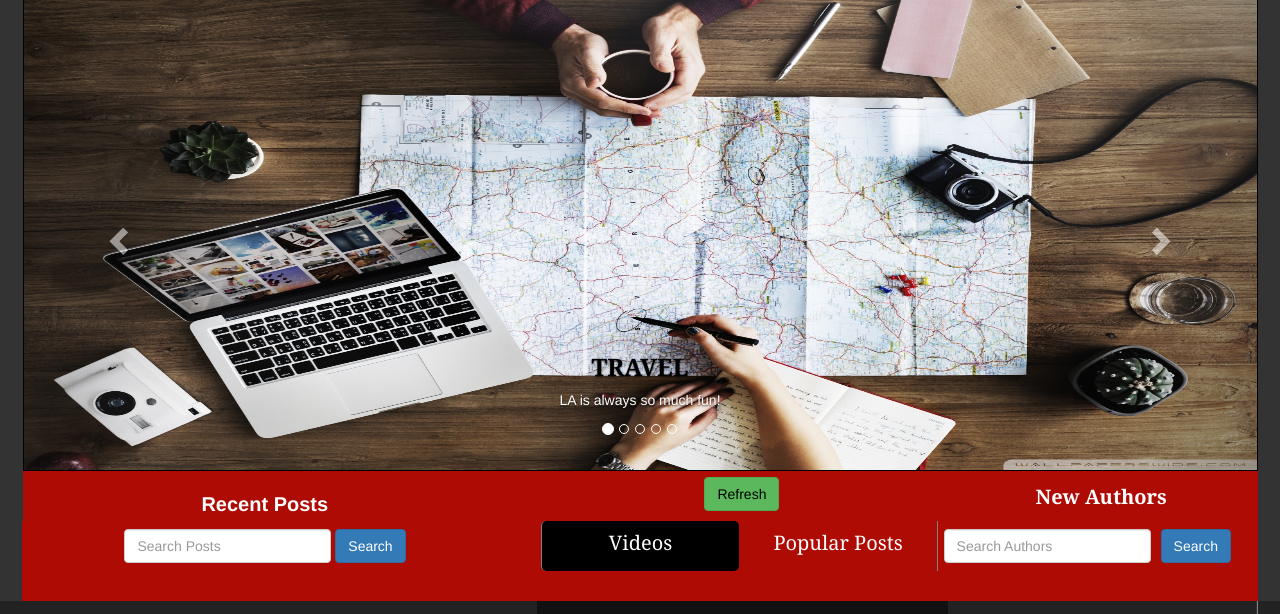
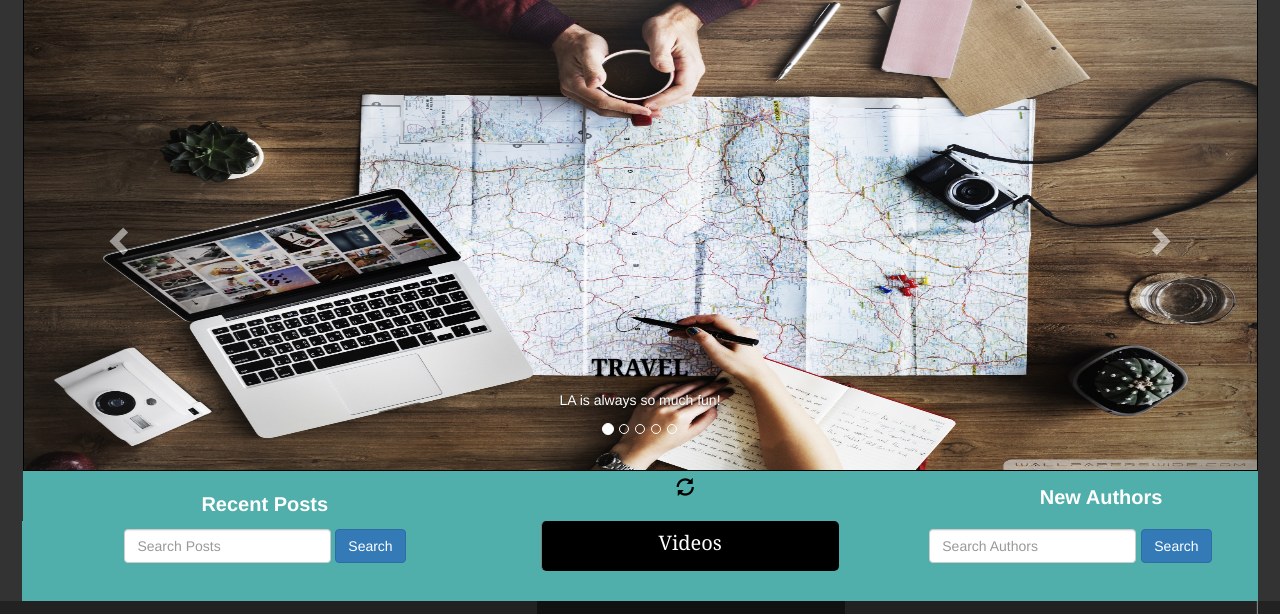
Before and after one commit to priyankkodesia/Blogger-v1.0, a Django app: page /posts/ in a window 1280 px wide. Shown: the part 83-697 px from the top of the page. Run offline with Django 3.2, Linux system fonts and the light colour scheme; a user stored in the database is signed in; data comes from the database, SQL or seed files in the repository; both versions use the stored data as it was after the commit; some libraries are stand-ins or nearby versions.

Commit message:
functionality complete

```diff
--- a/Posts/views.py
+++ b/Posts/views.py
@@ -161,8 +161,9 @@ def listView(request):
     current_user=User.objects.get(pk=request.user.pk)
     posts_list = PostModel.objects.all().order_by('-pk')[:3]
     authors_list = AuthorDetailModel.objects.exclude(pk=1).order_by('-pk')[:3]
+    authors_list_liked = PostModel.objects.exclude(pk=1).order_by('-likes')[:3]
 
-    context = {'posts_list': posts_list, 'authors_list': authors_list,'current_user':current_user}
+    context = {'posts_list': posts_list,'authors_list_liked': authors_list_liked, 'authors_list': authors_list,'current_user':current_user}
     return render(request, 'index.html', context)
 
 @login_required
@@ -177,8 +178,10 @@ def postDetailView(request,slug=None):
 @login_required
 def chatView(request,*args,**kwargs):
      if request.method=="GET":
+
         try:
             comments=CommentsModel.objects.all().order_by('-timestamp')
+
         except:
             comments = None
         return render(request,'chat.html',{'comments':comments})
--- a/templates/index.html
+++ b/templates/index.html
@@ -48,14 +48,14 @@
 		}
 
 		#list-headings {
-			background-color: #af0b05;
+			background-color:#50afab !important;
 			padding: 6px;
 			text-align: center;
 			max-width: 98.8%;
 			margin: auto;
 		}
 		#search{
-			background-color: #af0b05;
+			background-color: #50afab !important;
 			margin-bottom:60px !important;
 			text-align: center;
 			max-width: 98.8%;
@@ -108,6 +108,7 @@
 
 		}
 		.item h2:hover{color:#666}
+		.thumbnail{color:white}
 	</style>
 </head>
 
@@ -205,23 +206,22 @@
 
 			</div>
 <div class="col-sm-4 ">
-			<a href="{% url 'Posts:list' %}" style="margin-right:0px; " ><button type="button" class="btn btn-success" style="color:#000">Refresh</button></a>
+				<a href="{% url 'Posts:list' %}" ><span class="glyphicon glyphicon-refresh" style="margin-left:-30%;color:black;font-size:18px"></button></a>
 
 	</div>
 
 
 			<div class="col-sm-3 ">
 
-					<h4 class="category-links large" style="font-family:Cambria, Cochin, Georgia, Times, Times New Roman, serif;
-									font-size:20px;
-									font-weight:900;
+					<h4 class="category-links large" style="font-size:20px;
+									font-weight:700;
 									margin:9px -15px -5px 0px;margin-left:-10px;
 									color:white;text-decoration:none;">New Authors</h4>
 
 			</div>
 		</div>
 	</div>
-		<div class="container-fluid body" style="background-color:#af0b05;max-width:96.6%">
+		<div class="container-fluid body" style="background-color:#50afab;max-width:96.6%">
 		<div class="row " id='search'>
 			<div class="col-sm-5">
 				<form class="navbar-form"  method='POST' action=''> {% csrf_token %}
@@ -234,29 +234,24 @@
 
 			</div>
 
-							<div class="col-sm-2 link acti" style="margin-bottom:-30px;border-left:1px solid grey;">
+							<div class="col-sm-3 link acti" style="margin-bottom:-30px;border-left:1px solid grey;">
 								<a href="" style="text-decoration:none">
 									<p class="category-links small" id="videos_link">Videos</p>
 								</a>
 
 
 							</div>
-							<div class="col-sm-2 link " style="margin-bottom:-30px;border-right:1px solid grey;">
-								<a href=""  style="text-decoration:none">
-									<p class="category-links small" id="most_liked_link">Popular Posts</p>
-								</a>
 
-							</div>
 
 
 			<div class="col-sm-3 " >
 				<form style="display:flex" class="navbar-form" method='POST' action=''> {% csrf_token %}
 
 					<div class="form-group">
-						<input class="form-control " style="margin-right:10px" type="text" id="search_authors" placeholder="Search Authors" value='{{ request.POST.get }}' name='query'>
+						<input class="form-control " style="margin-right:-50px" type="text" id="search_authors" placeholder="Search Authors" value='{{ request.POST.get }}' name='query'>
 
 					</div>
-					<button class="btn btn-primary" style="margin-right:-130px" id="search_btn2" type="submit">Search</button>
+					<button class="btn btn-primary" style="margin-right:-210px;margin-left:55px" id="search_btn2" type="submit">Search</button>
 
 				</form>
 
@@ -274,47 +269,48 @@
 
 					<div id="searcher">
 					{% for post in posts_list %}
-					<div class="posts_list thumbnail" style="background-color:#c7c9cc;padding:13px !important;min-height:195px">
+					<div class="posts_list thumbnail" style="background-image:url('http://cdn.wallpapersafari.com/72/18/Rq7Dn9.png');background-size:100% 100%;padding:13px !important;max-height:195px">
 					{% if post.image %}<img src="{{ post.image.url }}" class="img-responsive" style="height:150px;width:140px;float:left;margin:10px 15px 10px 20px;border:0.8px solid grey">{% endif %}
-					<a href="{{ post.get_absolute_url }}" style="text-decoration:none;color:black;"><h2 style="margin:10px 5px 13px 15px;font-weight:900;">{{ post.title }}</h2></a>
-					<h4><span style="background-color:#9423c4;padding:0.3px">{{ post.timestamp|date }}</span>&nbsp; POSTED BY <b>{{ post.Author.get_full_name }}</b></h4>
-					<div class="content-markdown" style="margin-bottom:20px">{{ post.content|truncatechars:40 }}</div>
+					<a href="{{ post.get_absolute_url }}" style="text-decoration:none;color:white;"><h2 style="margin:10px 5px 13px 15px;font-weight:900;">{{ post.title|capfirst }}</h2></a>
+					<div >{{ post.content|truncatechars:80 }}</div><br>
+					&nbsp; <span style="margin-top:80px !important"><p style="float:right;margin-bottom:2px;font-size:20px"><b>{{ post.Author.get_full_name }}</b></p><p style="margin-left:80%;margin-bottom:20px !important">{{ post.timestamp|date }}</p></span>
+
 
 					</div>
 					{% endfor %}
 				<br></div><br>
 				</div>
 
-					<span style="margin-bottom:10px;margin-top:10px"><a href="{% url 'Posts:posts' %}"><button type="button"  style="margin-left:40%;" class="btn btn-info">View All</button></a></span>
+					<span  class="view_all_posts" style="margin-bottom:10px;margin-top:10px"><a href="{% url 'Posts:posts' %}"><button type="button"  style="margin-left:40%;" class="btn btn-primary">View All</button></a></span>
 
 			</div>
-			<div class="col-sm-4" id="middle-div" style="background-color:#111;color:white !important;padding-bottom:63px;">
+			<div class="col-sm-3" id="middle-div" style="background-color:#111;color:white !important;padding-bottom:30px;">
 				<div class="videos" >
 					<div class="vid-1">
-						<h2 id="heading-vid-1" style="margin:35px 5px 12px 15px;font-weight:900;text-align:center">Around the World!!</h2>
-						<iframe id="vid-1" width="400" height="240" src="https://www.youtube.com/embed/RcmrbNRK-jY"  frameborder="0" allowfullscreen></iframe>
+						<h2 id="heading-vid-1" style="margin:22px 5px 12px 15px;font-weight:900;text-align:center">Around the World!!</h2>
+						<iframe id="vid-1" width="300" height="207" src="https://www.youtube.com/embed/RcmrbNRK-jY"  frameborder="0" allowfullscreen></iframe>
 					</div>
 					<div class="vid-2">
-						<h2 id="heading-vid-2" style="margin:35px 5px 12px 15px;font-weight:900;text-align:center">Most Affordable Destinations!!</h2>
-						<iframe  id="vid-2" width="400" height="240" src="https://www.youtube.com/embed/sRyslbdtT90" frameborder="0" allowfullscreen></iframe>
+						<h2 id="heading-vid-2" style="margin:46px 5px 17px 15px;font-weight:900;text-align:center">Most Affordable Destinations!!</h2>
+						<iframe  id="vid-2" width="300" height="200" src="https://www.youtube.com/embed/sRyslbdtT90" frameborder="0" allowfullscreen></iframe>
 
-					</div>
+					</div><br><br><hr>
 
 					<div class="col-sm-2">
-						<button type="button" id="videos-prev" class=btn style="background-color:#14247a;margin:23px 20px -23px 200px;color:white;">Prev</button>
+						<button type="button" id="videos-prev" class=btn style="background-color:#14247a;margin:-12px 10px -10px 160px;color:white;">Prev</button>
 					</div>
 					<div class="col-sm-2">
-						<button type="button" id="videos-next" class=btn style="background-color:#14247a;margin:23px 30px -23px 50px;color:white;">Next</button>
+						<button type="button" id="videos-next" class=btn style="background-color:#14247a;margin:-12px 10px -10px 10px;color:white;">Next</button>
 					</div>
 				</div>
 			</div>
-			<div class="col-sm-3" style="background-color:#222 !important; padding-bottom:20px">
+			<div class="col-sm-4" style="background-color:#222 !important; padding-bottom:20px">
 			<div class="item authors">
 				<div id="searcher2" style="margin-top:16px;padding-bottom:-15px">
 				{% for author in authors_list %}
-						<div class="authors_list thumbnail" style="background-color:#d6dbda;min-height:195px">
+						<div class="authors_list thumbnail" style="background-image:url('http://cdn.wallpapersafari.com/72/18/Rq7Dn9.png');background-size:100% 100%;min-height:195px">
 							<img src="{{ author.profile_pic.url }}" class="img-responsive" style="float:left;border-radius:5%;height:140px;width:130px;margin:15px 10px 5px 10px;">
-							<a href="{{ author.get_absolute_url }}" style="text-decoration:none;color:black"><h2 style="margin:30px 5px 13px 15px;font-family:Cambria, Cochin, Georgia, Times, Times New Roman, serif;font-weight:900;margin-top:35px;">{{ author.full_name}}</h2></a>
+							<a href="{{ author.get_absolute_url }}" style="text-decoration:none;color:white"><h2 style="margin:30px 5px 13px 15px;font-family:Cambria, Cochin, Georgia, Times, Times New Roman, serif;font-weight:900;margin-top:35px;">{{ author.full_name|capfirst}}</h2></a>
 							<h4>{{ author.work|truncatechars:60 }}</h4><br>
 
 						</div>
@@ -323,7 +319,7 @@
 			</div>
 			<hr>
 
-					<a href="{% url 'Posts:authors' %}"><button type="button" style="margin-left:40%;margin-top:-10px;margin-bottom:10px" class="btn btn-info">View All</button></a>
+					<span class="view_all_authors"><a href="{% url 'Posts:authors' %}"><button type="button" style="margin-left:40%;margin-top:-10px;margin-bottom:10px" class="btn btn-primary">View All</button></a></span>
 		</div>
 
 	</div>
@@ -342,6 +338,9 @@
 			})
 			$('#most_liked_link').on('click',function(){
 				$('.videos').hide();
+				{% for auth in authors_list_liked %}
+					console.log(auth.content)
+				{% endfor %}
 
 
 			})
@@ -424,9 +423,11 @@
 			})
 
 
+
 					$("#search_btn").on('click', function (e) {
 					var val = $('#search_text').val();
 					e.preventDefault();
+					$('.view_all_posts').hide();
 					if(val!=""){
 					$.ajax({
 						type: 'POST',
@@ -446,6 +447,9 @@
 
 								title = result['result'][i]['title']
 								content = result['result'][i]['content']
+								content= content.toString();
+								content = content.slice(0,60);
+								console.log(content)
 								image = result['result'][i]['image']
 								full_name = result['result'][i]['full_name']
 								timestamp = result['result'][i]['timestamp']
@@ -456,11 +460,10 @@
 								slug = result['result'][i]['slug']
 								var get_abs_url = "{% url 'Posts:postdetail' slug=12345 %}".replace(/12345/, slug);
 								console.log(updated)
-									$('#searcher').append( '<div class="posts_list thumbnail"style="background-color:#ccc"><img src=" ' + image + '" class="img-responsive" style="height:150px;width:140px;float:left;margin:10px 15px 10px 20px;border:0.8px solid grey">'+
-									'<a href=" ' + get_abs_url + ' " style="text-decoration:none;color:black;"><h2 style="margin:10px 5px 13px 15px;font-weight:900;">' + title + '</h3></a>' +
-										'<h4><span style="background-color:#9423c4;padding:0.3px">'+d+'</span>&nbsp; POSTED BY <b>'+ full_name + '</b></h4>'+
-
-										'<div class="content-markdown">' + content + '</div><hr></div>')
+									$('#searcher').append('<div class="posts_list thumbnail" style="background-image:url(\'http://cdn.wallpapersafari.com/72/18/Rq7Dn9.png\');background-size:100% 100%;padding:13px !important;max-height:195px">'+
+					'<img src="'+image+'" class="img-responsive" style="height:150px;width:140px;float:left;margin:10px 15px 10px 20px;border:0.8px solid grey">'+
+					'<a href="'+get_abs_url+'" style="text-decoration:none;color:white;"><h2 style="margin:10px 5px 13px 15px;font-weight:900;">'+title+'</h2></a>'+
+					'<div >'+content+'...</div><br>&nbsp; <span style="margin-top:80px !important"><p style="float:right;margin-bottom:2px;font-size:20px"><b>'+full_name+'</b></p><p style="margin-left:75%;margin-bottom:20px !important">'+d+'</p></span></div>')
 
 							}
 						}
@@ -473,6 +476,7 @@
 									var val = $('#search_authors').val();
 									console.log(val)
 									e.preventDefault();
+									$('.view_all_authors').hide();
 									if (val != "") {
 									$.ajax({
 										type: 'POST',
--- a/templates/posts_list.html
+++ b/templates/posts_list.html
@@ -36,7 +36,7 @@ body{background-image:url('http://wallpapercave.com/wp/UoQbFHi.jpg')}
 			<div class="thumbnail posts_list col-sm-5 col-sm-offset-3" style="margin:10px;padding:13px;max-height:330px">
 				 {% if post.image %}<img src="{{ post.image.url }}" class="img-responsive" style="height:160px;width:160px;float:left;margin:5px 15px 20px 10px;border:0.8px solid grey">{% endif %}
 
-				 {% if post.title %}<a href="{{ post.get_absolute_url }}" style="text-decoration:none;color:black;"><h2 style="margin-top:25px;margin-left:10px;font-weight:900;"> {{ post.title }}</h2></a>{% endif %}
+				 {% if post.title %}<a href="{{ post.get_absolute_url }}" style="text-decoration:none;color:black;"><h2 style="margin-top:25px;margin-left:10px;font-weight:900;"> {{ post.title|capfirst }}</h2></a>{% endif %}
 				 <h4><span style="padding:0.3px">{{ post.timestamp|date }}</span>&nbsp; POSTED BY <b>{{ post.Author.get_full_name }}</b></h4>
 				 <div class="content-markdown" style="margin-bottom:20px">{{ post.content|truncatechars:90 }}</div>
 			</div>
```
Also changed, not shown: templates/chat.html (+34 -4 lines), templates/post_detail.html (+3 -4 lines), db.sqlite3.
